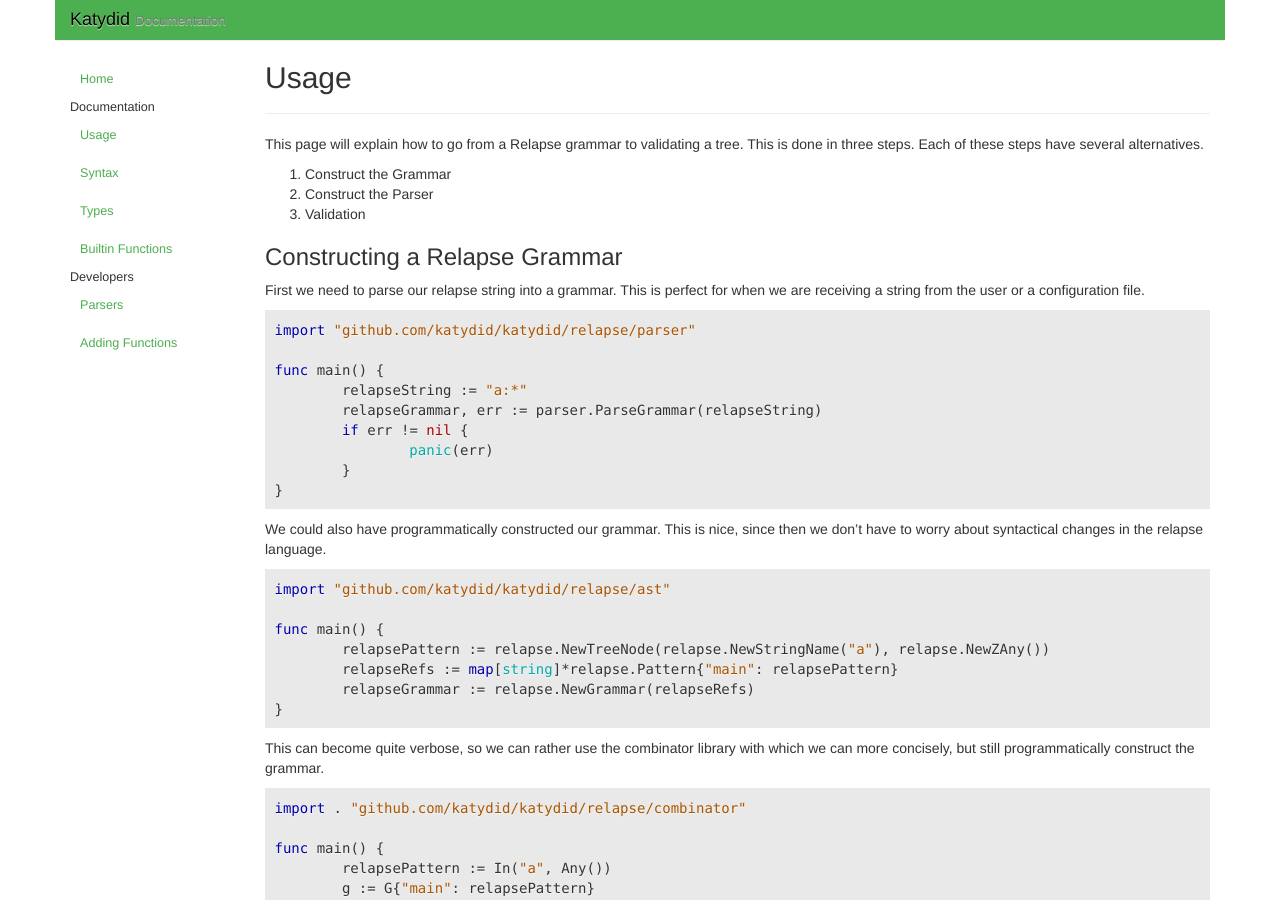
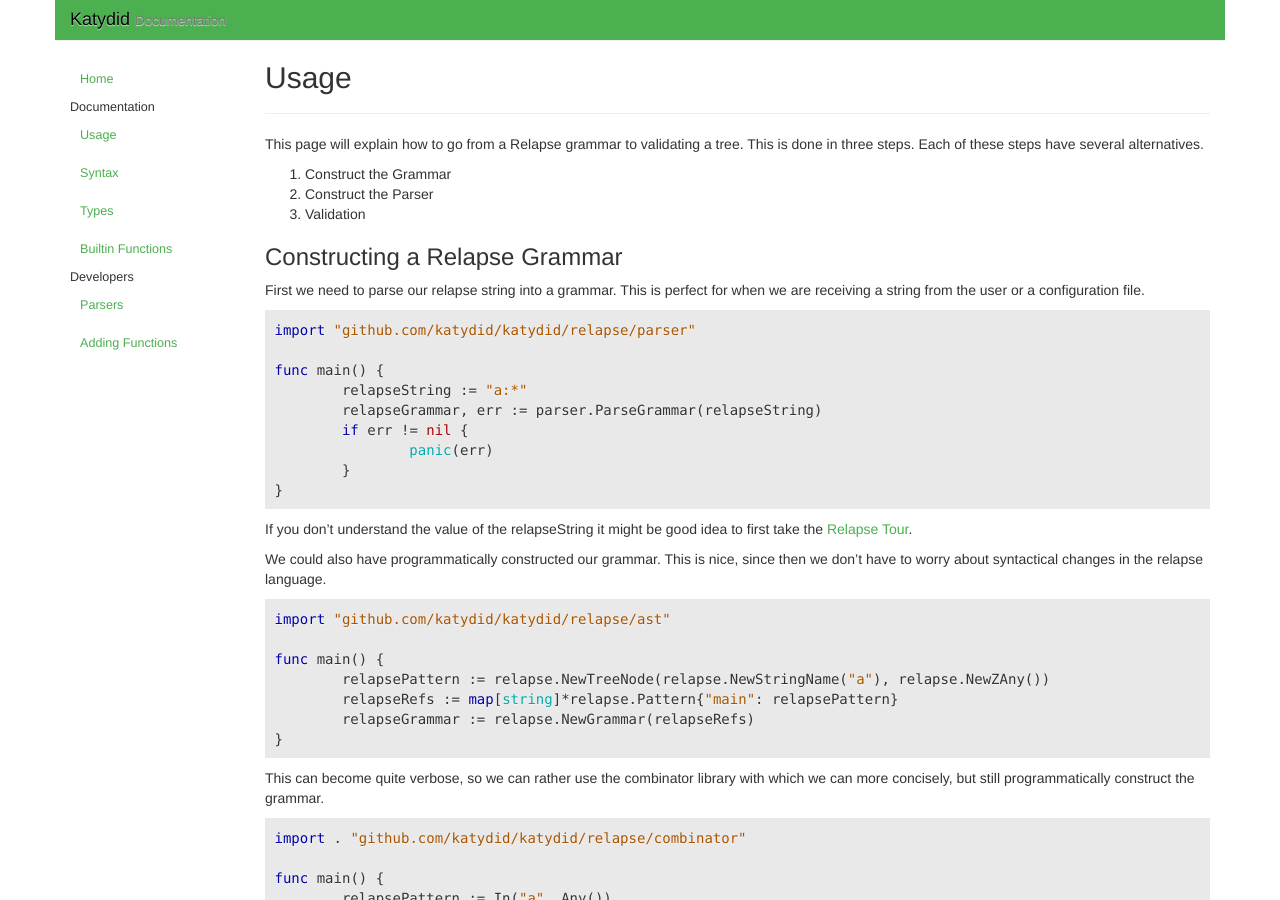
Before and after one commit to katydid/katydid.github.io, a Jekyll site: the page built from _posts/2016-02-17-usage.md, in a window 1280 px wide and 900 px high. Built offline with Jekyll 4.4.1, drawn with Linux system fonts in a browser that asks for light colours.

Commit message:
another link to the tour

```diff
--- a/_posts/2016-02-17-usage.md
+++ b/_posts/2016-02-17-usage.md
@@ -30,6 +30,8 @@ func main() {
 	}
 }
 {% endhighlight %}
+
+If you don't understand the value of the relapseString it might be good idea to first take the [Relapse Tour](http://katydid.github.io/tour).
 
 We could also have programmatically constructed our grammar.
 This is nice, since then we don't have to worry about syntactical changes in the relapse language.
```
Also changed, not shown: 1 other file.
